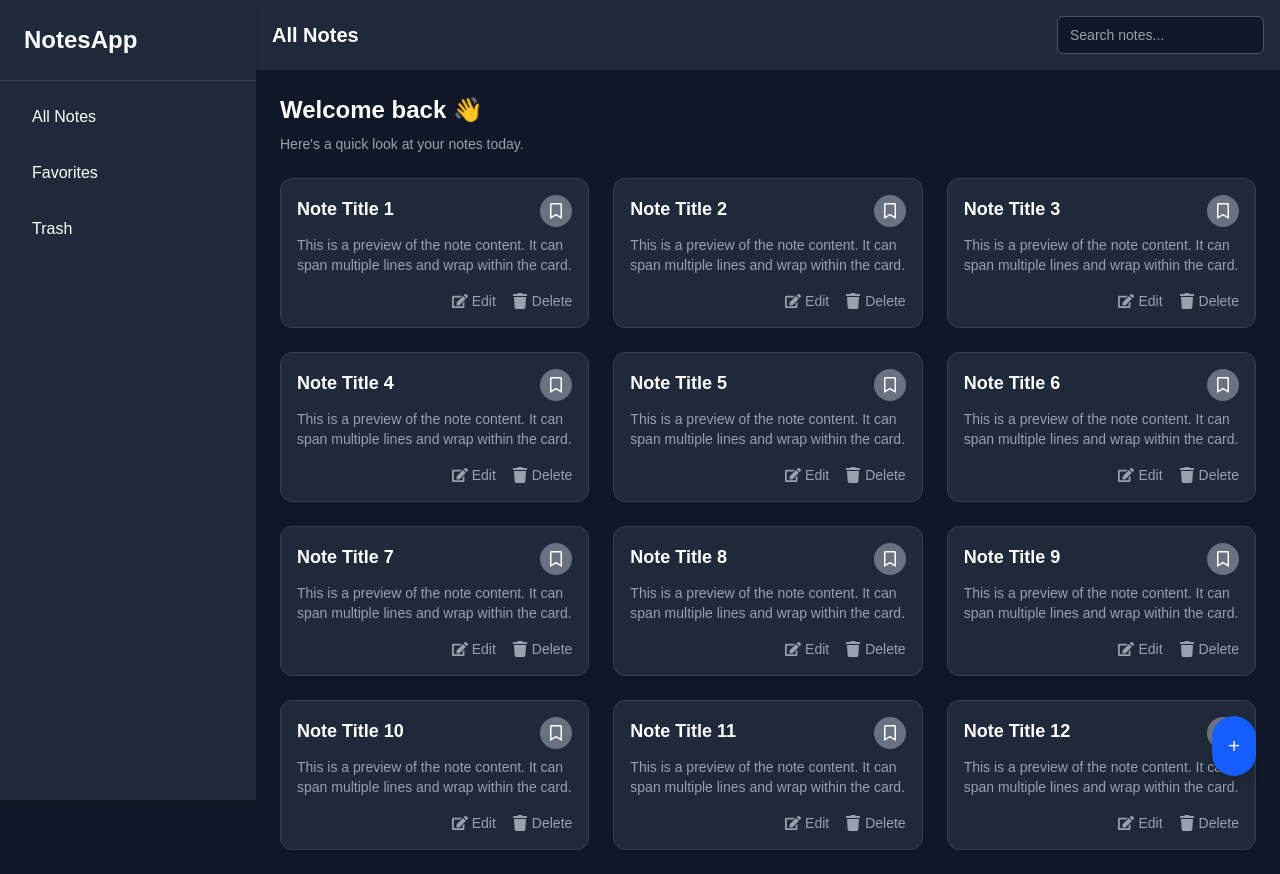
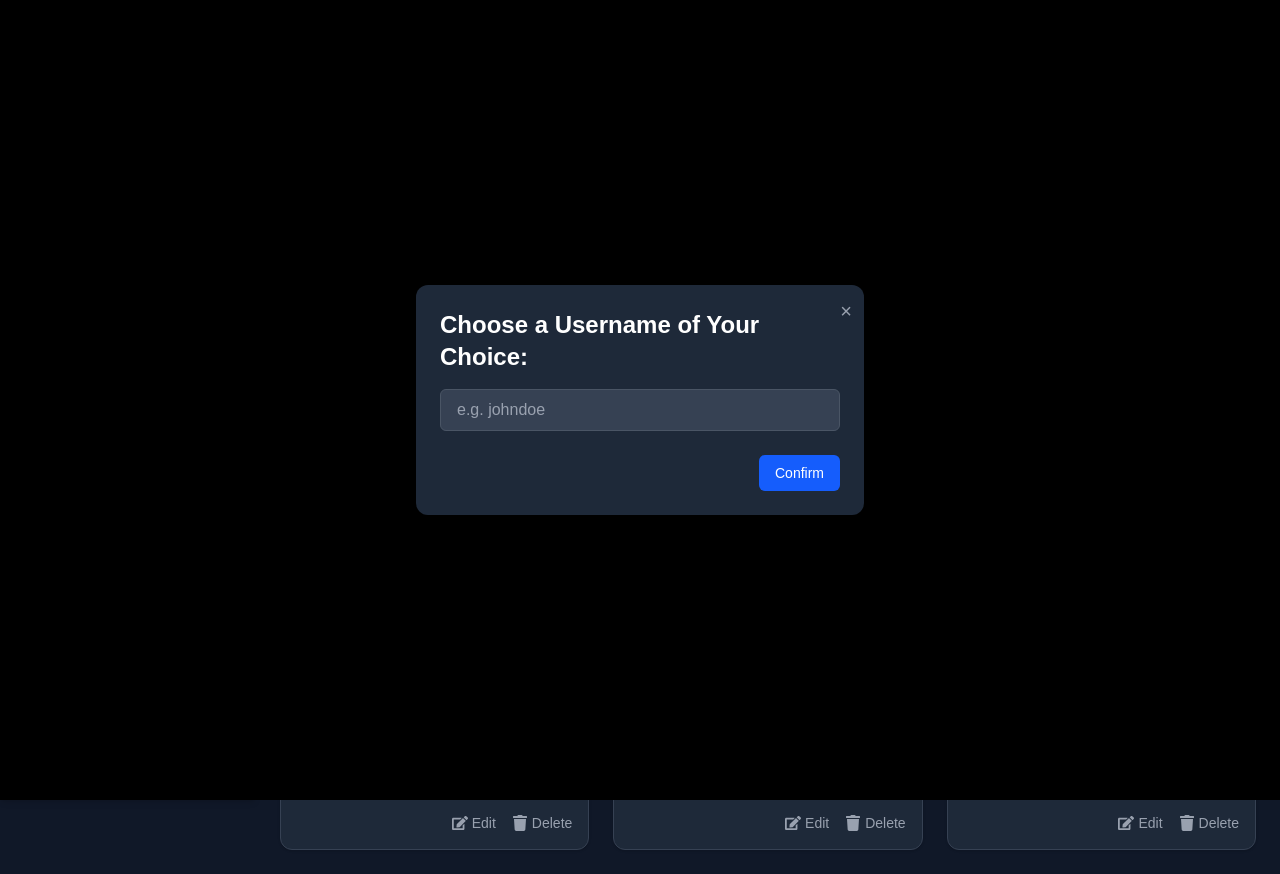
Before and after one commit to Ayomide-Philip/note-taking, a Next.js app: page / in a window 1280 px wide. Built offline with nearby package versions, Linux system fonts and the light colour scheme.

Commit message:
feat: add username retrieval from localStorage and log userName changes in NoteApp component

```diff
--- a/app/page.js
+++ b/app/page.js
@@ -9,9 +9,14 @@ export default function NoteApp() {
     const username = localStorage.getItem("noteUserName");
     setUserName(username);
   }, []);
+
+  useEffect(() => {
+    console.log(userName);
+  }, [userName]);
   return (
     <>
-      {/* <ModalOverLay /> */}
+      {userName === null ? <ModalOverLay setUserName={setUserName} /> : null}
+
       <main className="flex-1  flex flex-col lg:ml-64 pt-16 lg:pt-0">
         <div className="p-4  bg-gray-800 shadow-md hidden lg:flex justify-between items-center">
           <h2 className="text-xl font-semibold">All Notes</h2>
```
